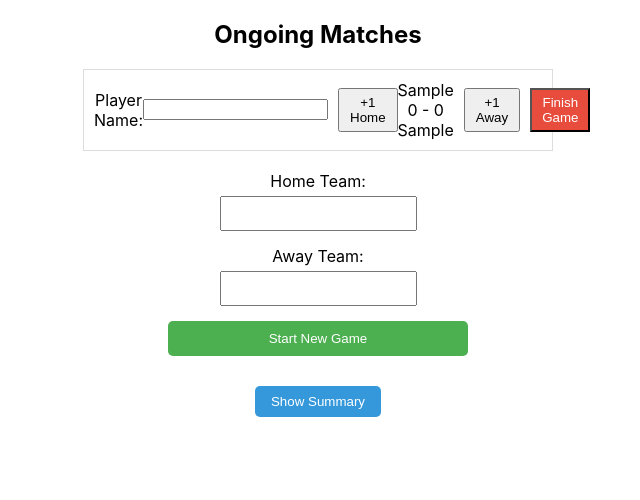
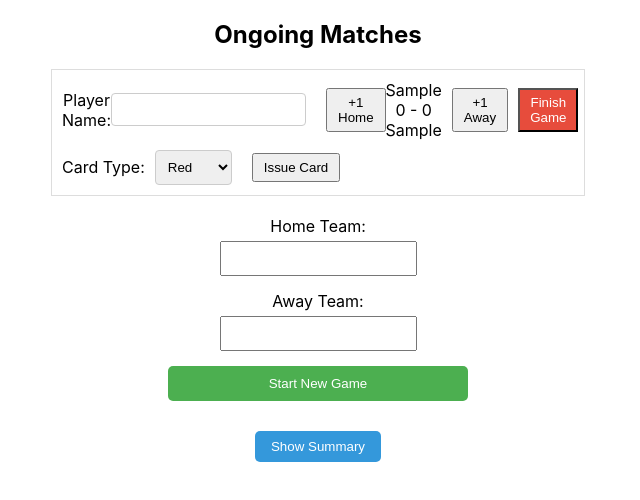
Before and after one commit to prabhash-code/scoreboard, a React (Create React App) app: page / in a window 1280 px wide. Both pictures are taken after typing "Sample", "Sample" into the empty fields and a click on the button "Start New Game". Shown: the top 500 px of the page, without its empty margins (322-962 px from the left). Built offline with nearby package versions, Linux system fonts and the light colour scheme.

Commit message:
support cards information

```diff
--- a/src/App.css
+++ b/src/App.css
@@ -9,10 +9,7 @@
 .match {
   border: 1px solid #ddd;
   padding: 10px;
-  display: flex;
-  justify-content: space-between;
-  align-items: center;
-  width: 35%;
+  width: 40%;
   margin: 10px auto;
 }
 
@@ -29,6 +26,38 @@
 
 .match button.finish:hover {
   background-color: #c0392b;
+}
+
+.score-section {
+  display: flex;
+  justify-content: space-between;
+  align-items: center;
+}
+
+.card-section {
+  margin-top: 10px;
+  display: flex;
+  align-items: center;
+}
+
+.card-section label,
+.card-section select,
+.card-section button {
+  margin-right: 10px;
+}
+
+#playerName {
+  padding: 8px;
+  margin-right: 10px;
+  border: 1px solid #ccc;
+  border-radius: 4px;
+}
+
+#card {
+  padding: 8px;
+  margin-right: 10px;
+  border: 1px solid #ccc;
+  border-radius: 4px;
 }
 
 .new-game {
--- a/src/components/Scoreboard.js
+++ b/src/components/Scoreboard.js
@@ -6,6 +6,7 @@ const Scoreboard = () => {
     const [matches, setMatches] = useState([]);
     const [showSummary, setShowSummary] = useState(false);
     const [currentPlayer, setCurrentPlayer] = useState('');
+    const [currentCard, setCurrentCard] = useState('red');
 
     const startNewGame = (homeTeam, awayTeam) => {
         const newMatch = {
@@ -14,6 +15,7 @@ const Scoreboard = () => {
             homeScore: 0,
             awayScore: 0,
             goalDetails: [],
+            cardDetails: [],
             id: Date.now(),
         };
 
@@ -37,7 +39,7 @@ const Scoreboard = () => {
                         awayScore,
                         goalDetails: [
                             ...match.goalDetails,
-                            { time: getGoalTime(timeOfGoal, match.id), player: currentPlayer },
+                            { time: getEventTime(timeOfGoal, match.id), player: currentPlayer },
                         ],
                     }
                     : match
@@ -47,16 +49,10 @@ const Scoreboard = () => {
         setCurrentPlayer('')
     };
 
-    const getGoalTime = (goalTime, matchStartTime) => {
-        const timeDifference = Math.floor((goalTime - matchStartTime) / (60000));
+    const getEventTime = (eventTime, matchStartTime) => {
+        const timeDifference = Math.floor((eventTime - matchStartTime) / (60000));
         return `${timeDifference}"`;
     };
-
-    const finishGame = (matchId) => {
-        setMatches(matches.filter((match) => match.id !== matchId));
-    };
-
-    const calculateTotalScore = (match) => match.homeScore + match.awayScore;
 
     const getSummary = () => {
         const sortedMatches = [...matches].sort((a, b) => {
@@ -77,9 +73,21 @@ const Scoreboard = () => {
                         ))}
                     </span>
                 )}
+                {match.cardDetails.length > 0 && (
+                    <span>
+                        {match.cardDetails.map((card, idx) => (
+                            <span key={`${card.time}-${card.player}`}>
+                                {idx > 0 || match.goalDetails.length > 0 ? ' ' : ''}
+                                {card.time} ({card.card} - {getInitials(card.player)})
+                            </span>
+                        ))}
+                    </span>
+                )}
             </div>
         ));
     };
+
+    const calculateTotalScore = (match) => match.homeScore + match.awayScore;
 
     const getInitials = (playerName) => {
         const initials = playerName
@@ -89,12 +97,41 @@ const Scoreboard = () => {
         return `(${initials})`;
     };
 
+    const handleIssueCard = (matchId) => {
+        if (!currentPlayer.trim()) {
+            alert('Please enter the player name that scores the goal.');
+            return;
+        }
+        const timeOfCard = Date.now();
+
+        setMatches((prevMatches) =>
+            prevMatches.map((match) =>
+                match.id === matchId
+                    ? {
+                        ...match,
+                        cardDetails: [
+                            ...match.cardDetails,
+                            { time: getEventTime(timeOfCard, match.id), card: currentCard, player: currentPlayer },
+                        ],
+                    }
+                    : match
+            )
+        );
+
+        setCurrentPlayer('')
+    };
+
+    const finishGame = (matchId) => {
+        setMatches(matches.filter((match) => match.id !== matchId));
+    };
+
     return (
         <div className="scoreboard">
             <h2>Ongoing Matches</h2>
             <div>
                 {matches.map((match) => (
                     <div key={match.id} className="match">
+                        <div className="score-section">
                             <label htmlFor="playerName">Player Name:</label>
                             <input
                                 type="text"
@@ -106,6 +143,20 @@ const Scoreboard = () => {
                             <span>{match.homeTeam} {match.homeScore} - {match.awayScore} {match.awayTeam}</span>
                             <button onClick={() => updateScore(match.id, match.homeScore, match.awayScore + 1)}>+1 Away</button>
                             <button className="finish" onClick={() => finishGame(match.id)}>Finish Game</button>
+                        </div>
+                        <div className="card-section">
+                            <label htmlFor="card">Card Type:</label>
+                            <select
+                                id="card"
+                                value={currentCard}
+                                onChange={(e) => setCurrentCard(e.target.value)}
+                            >
+                                <option value={"green"}>Green</option>
+                                <option value="yellow">Yellow</option>
+                                <option value="red">Red</option>
+                            </select>
+                            <button onClick={() => handleIssueCard(match.id)}>Issue Card</button>
+                        </div>
                     </div>
                 ))}
             </div>
```
Lines whose indentation alone changed are shown as unchanged.
